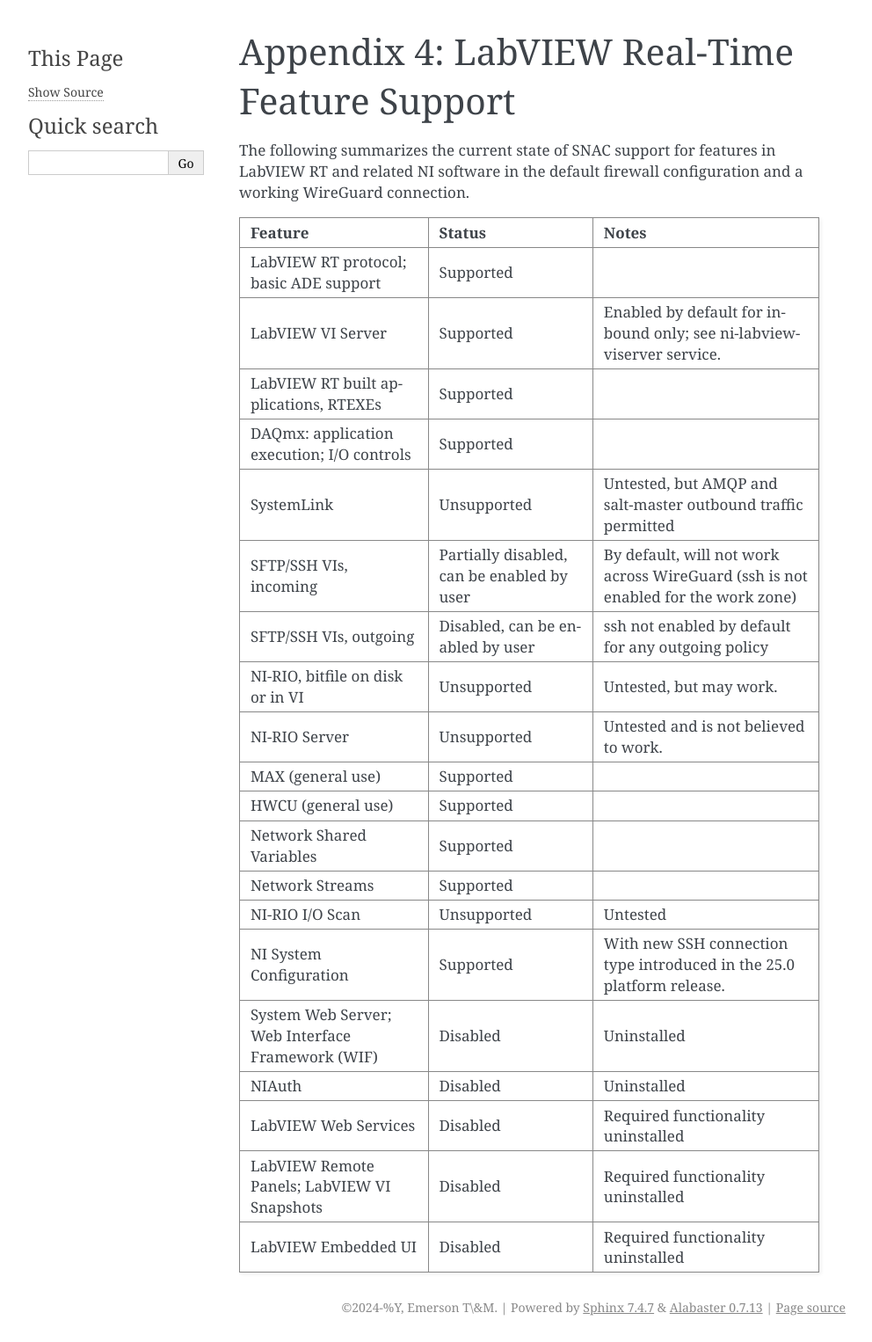
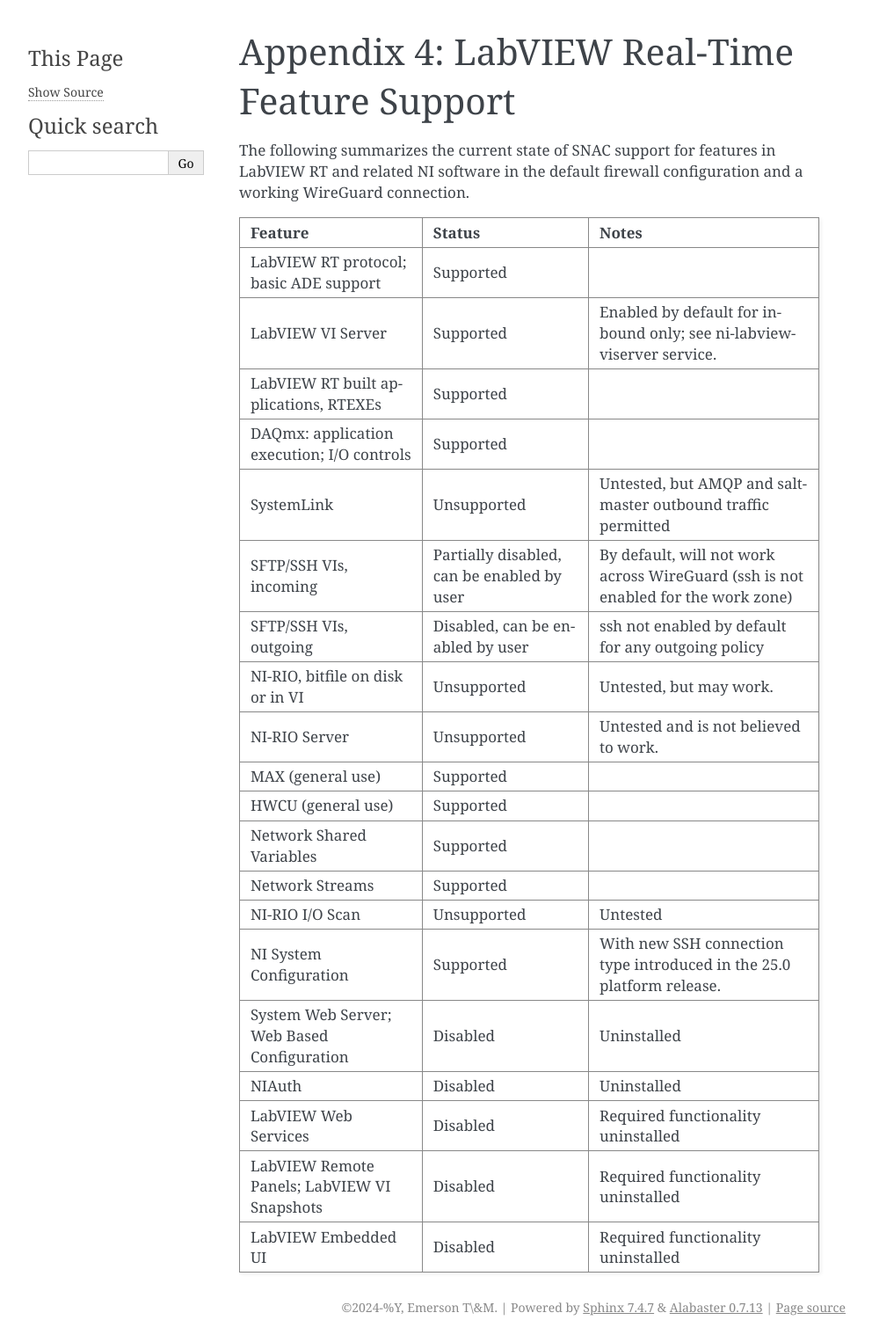
Before and after one commit to ni/nilrt-snac-guide, a Sphinx documentation site: the page built from source/appendix_4.rst, in a window 1280 px wide. Shown: the whole page at 88% size, without its empty margins (148-1140 px from the left). Built offline with Sphinx 7.4.7, drawn with Linux system fonts in a browser that asks for light colours.

Commit message:
appendix_4.rst: remove internal codename from table
The WIF per se is internal (although search hits do exist for it). The
public-facing feature it corresponds to is Web Based Configuration.

Signed-off-by: Richard Tollerton <rich.tollerton@ni.com>

```diff
--- a/source/appendix_4.rst
+++ b/source/appendix_4.rst
@@ -69,8 +69,8 @@
 |                      |                   | 25.0 platform release.    |
 +----------------------+-------------------+---------------------------+
 | System Web Server;   | Disabled          | Uninstalled               |
-| Web Interface        |                   |                           |
-| Framework (WIF)      |                   |                           |
+| Web Based            |                   |                           |
+| Configuration        |                   |                           |
 +----------------------+-------------------+---------------------------+
 | NIAuth               | Disabled          | Uninstalled               |
 +----------------------+-------------------+---------------------------+
```
